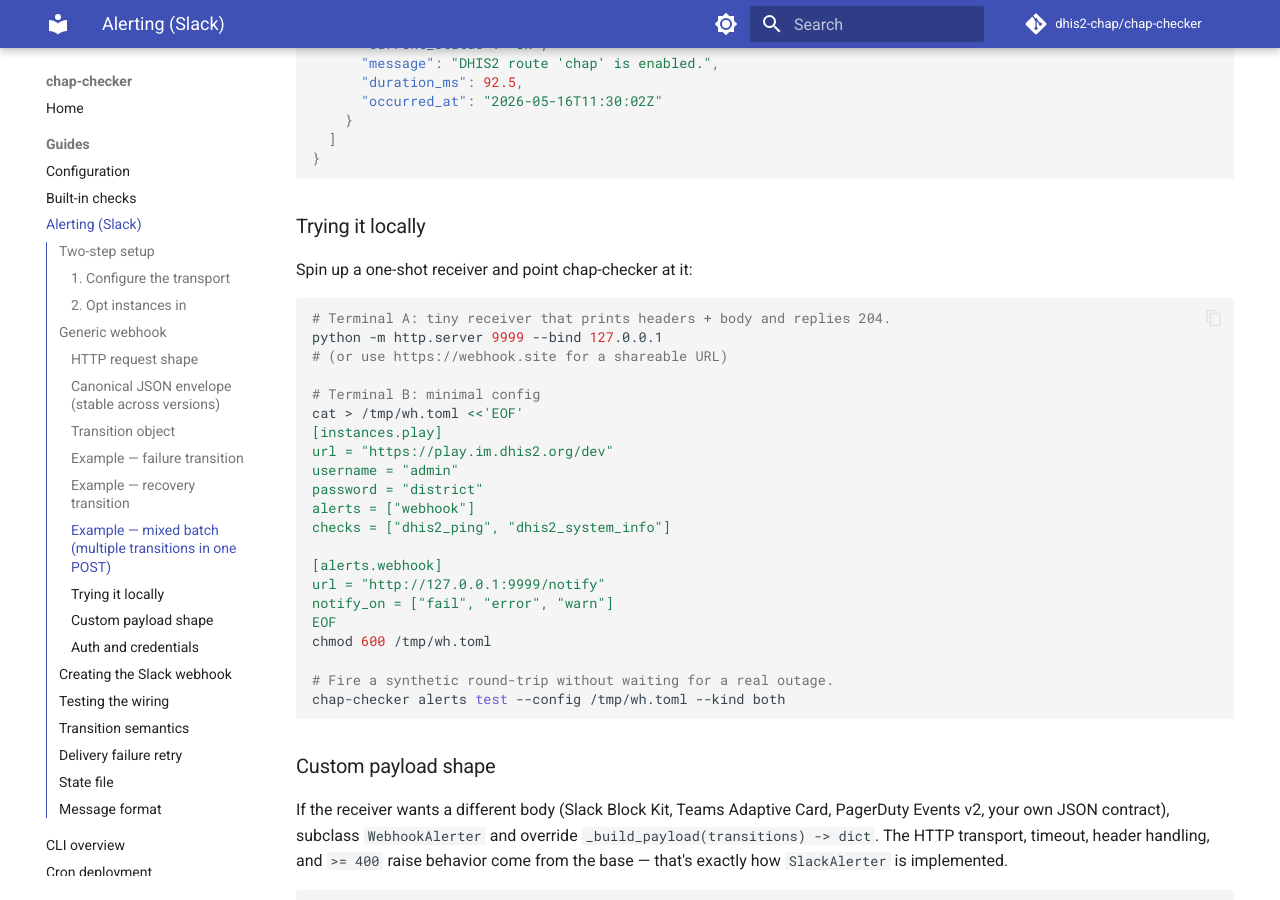
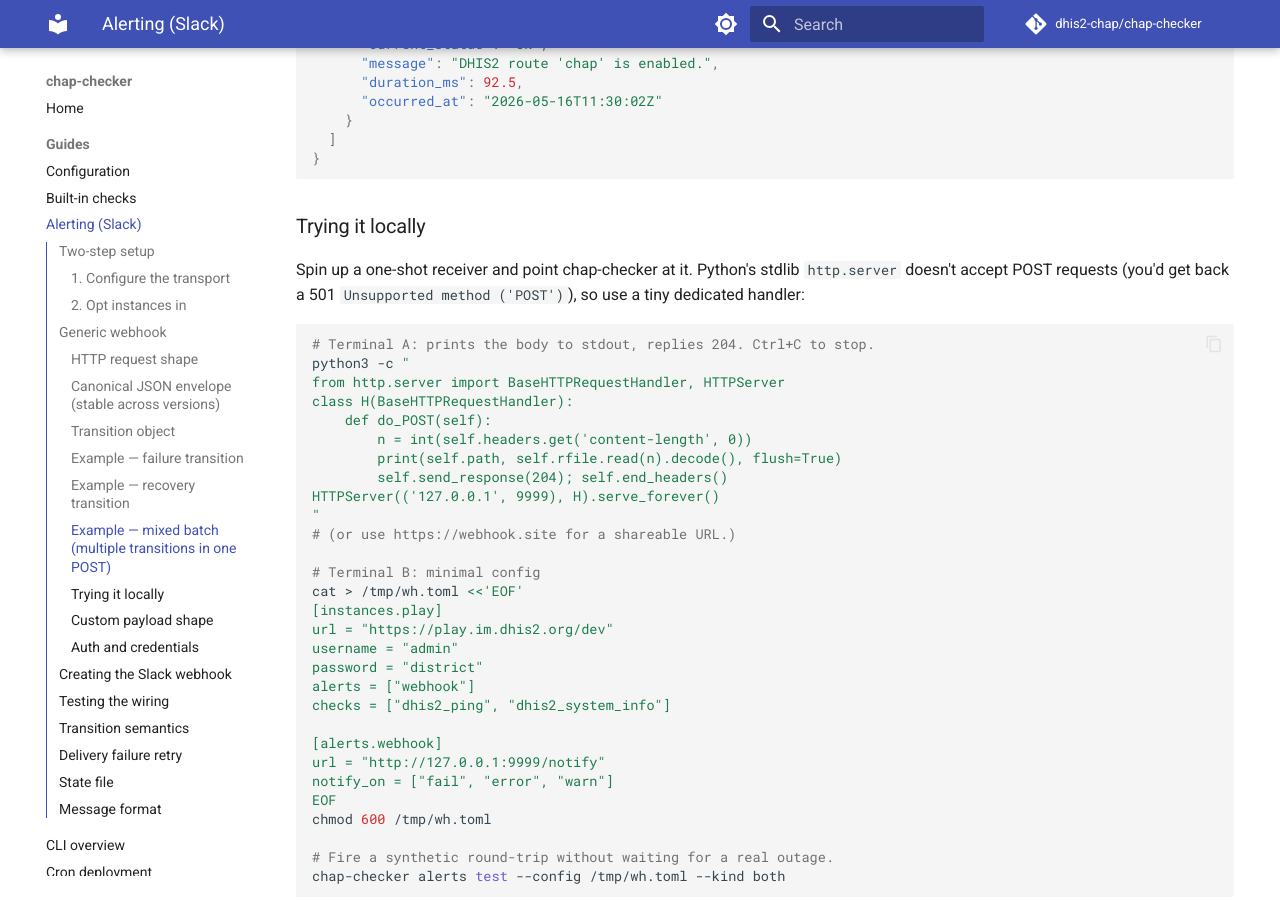
Before and after one commit to dhis2-chap/chap-checker, an MkDocs documentation site: the page built from docs/guides/alerts.md, in a window 1280 px wide and 900 px high, scrolled down 4402 px. Built offline with MkDocs 1.6.1 and Material for MkDocs 9.7.7, drawn with Linux system fonts in a browser that asks for light colours; comment, search, counter and statistics services are not loaded.

Commit message:
docs: rotation flow, webhook receiver, custom-check signature
Three drift items from a review of the 0.8 series:

- serve.md "Rotation" claimed there was no rotation API and required
  a restart. POST /api/reload now re-resolves [auth] in place (since
  v0.7.4), so the inline-token flow no longer needs a restart. The
  env-var flow still does, because we can't mutate a running
  process's environment - documented both.

- alerts.md webhook receiver example used `python -m http.server`,
  which only handles GET and returns 501 on POST. Replaced with a
  ~6-line dedicated POST handler that prints the body + replies 204.

- custom-checks.md step (2) showed `async def run(self, client)`;
  the protocol + example both expect `(self, client, ctx)`. Fixed
  the prose to match.

````diff
--- a/docs/guides/alerts.md
+++ b/docs/guides/alerts.md
@@ -190,12 +190,22 @@
 
 ### Trying it locally
 
-Spin up a one-shot receiver and point chap-checker at it:
+Spin up a one-shot receiver and point chap-checker at it. Python's
+stdlib `http.server` doesn't accept POST requests (you'd get back a
+501 `Unsupported method ('POST')`), so use a tiny dedicated handler:
 
 ```bash
-# Terminal A: tiny receiver that prints headers + body and replies 204.
-python -m http.server 9999 --bind 127.0.0.1
-# (or use https://webhook.site for a shareable URL)
+# Terminal A: prints the body to stdout, replies 204. Ctrl+C to stop.
+python3 -c "
+from http.server import BaseHTTPRequestHandler, HTTPServer
+class H(BaseHTTPRequestHandler):
+    def do_POST(self):
+        n = int(self.headers.get('content-length', 0))
+        print(self.path, self.rfile.read(n).decode(), flush=True)
+        self.send_response(204); self.end_headers()
+HTTPServer(('127.0.0.1', 9999), H).serve_forever()
+"
+# (or use https://webhook.site for a shareable URL.)
 
 # Terminal B: minimal config
 cat > /tmp/wh.toml <<'EOF'
````
Also changed, not shown: docs/guides/custom-checks.md (+2 -1 lines), docs/guides/serve.md (+6 -1 lines).
